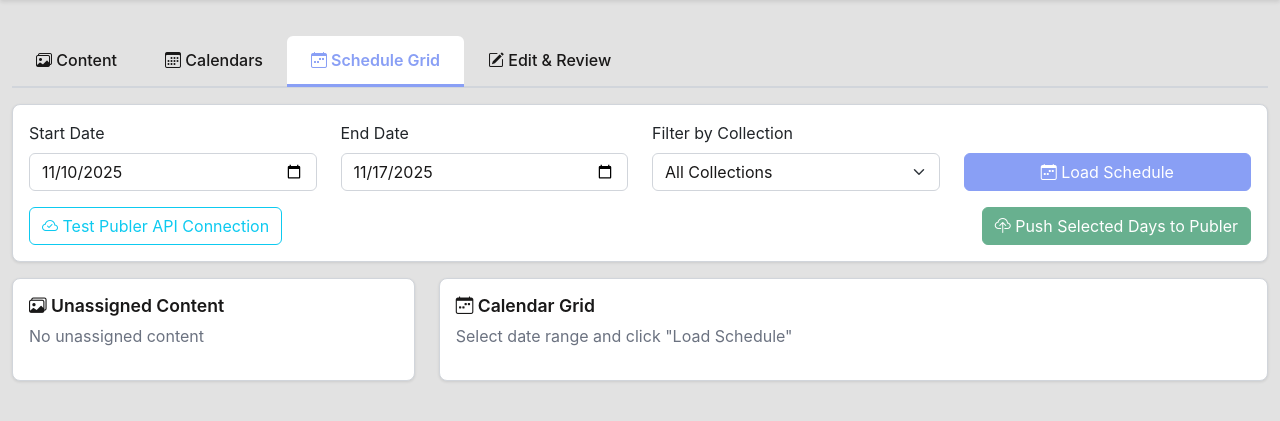
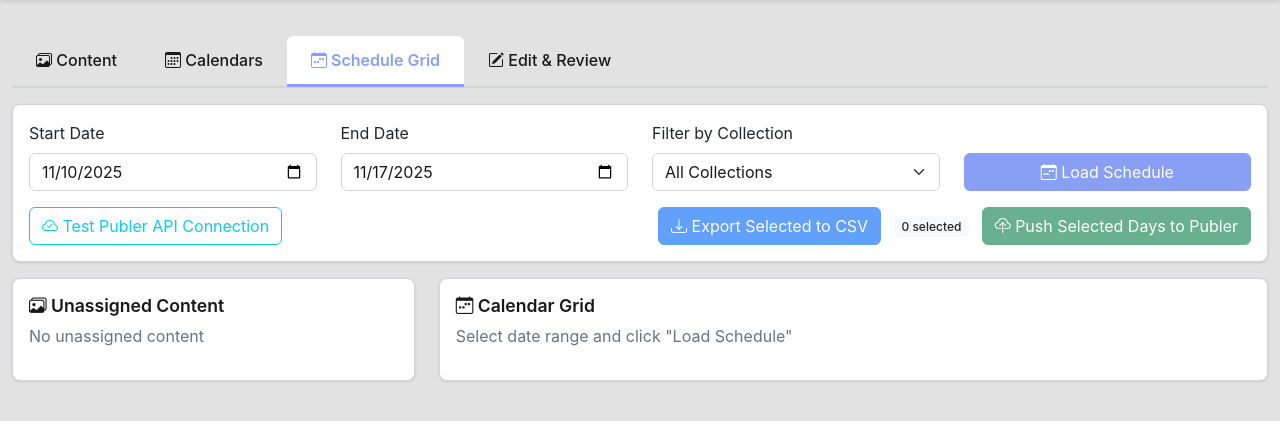
Before and after one commit to promptcreative/PromptPostPromote, a Flask app: page / in a window 1280 px wide, after a click on "Schedule Grid". Shown: the part 77-498 px from the top of the page. Run offline with Flask 3, Linux system fonts and the light colour scheme; some libraries are stand-ins or nearby versions.

Commit message:
Add ability to export selected schedule slots to a CSV file
Adds a new route `/schedule/export_csv` in `routes.py` to handle the export of selected calendar events to a CSV file compatible with Publer. Updates `main.js` to include functionality for selecting schedule slots, enabling an "Export Selected to CSV" button, and handling the export request. Modifies `index.html` to add the export button and display the count of selected slots.

Replit-Commit-Author: Agent
Replit-Commit-Session-Id: c53e1079-394f-4a13-980a-0422507bca97
Replit-Commit-Checkpoint-Type: intermediate_checkpoint
Replit-Commit-Event-Id: 2633c452-1330-44e8-b55e-a74e6cd5e4c0
Replit-Commit-Screenshot-Url: https://storage.googleapis.com/screenshot-production-us-central1/daa39abf-bd53-4c8c-ac30-b36954a131f3/c53e1079-394f-4a13-980a-0422507bca97/4h5ox19

```diff
--- a/routes.py
+++ b/routes.py
@@ -1487,6 +1487,85 @@ def delete_assignment(assignment_id):
         return jsonify({'error': str(e)}), 500
 
 
+@app.route('/schedule/export_csv', methods=['POST'])
+def export_schedule_csv():
+    """Export selected calendar events to Publer-compatible CSV"""
+    try:
+        data = request.get_json() or {}
+        event_ids = data.get('event_ids')
+
+        if not event_ids or not isinstance(event_ids, list):
+            return jsonify({'error': 'event_ids list required'}), 400
+
+        events = CalendarEvent.query.filter(CalendarEvent.id.in_(event_ids)).order_by(CalendarEvent.midpoint_time).all()
+
+        if not events:
+            return jsonify({'error': 'No events found'}), 404
+
+        output = StringIO()
+        writer = csv.writer(output)
+
+        writer.writerow([
+            'Date', 'Text', 'Link', 'Media URLs', 'Title', 'Labels',
+            'Alt text', 'Comments', 'Pin Board/Facebook Album/Google Category',
+            'Subtype', 'CTA', 'Reminder'
+        ])
+
+        for event in events:
+            assignments = EventAssignment.query.filter_by(calendar_event_id=event.id).all()
+
+            if assignments:
+                for assignment in assignments:
+                    image = Image.query.get(assignment.image_id)
+                    if image:
+                        text = image.text or image.instagram_first_comment or image.pinterest_description or ''
+                        title = image.painting_name or image.title or ''
+                        media_url = f"{request.url_root.rstrip('/')}/static/uploads/{image.stored_filename}"
+                        calendar_label = event.calendar.calendar_type if event.calendar else 'Calendar'
+
+                        writer.writerow([
+                            event.midpoint_time.strftime('%Y-%m-%d %H:%M'),
+                            text,
+                            '',
+                            media_url,
+                            title,
+                            calendar_label,
+                            image.alt_text or '',
+                            image.comments or '',
+                            image.pin_board_fb_album_google_category or '',
+                            image.post_subtype or '',
+                            image.cta or '',
+                            'FALSE'
+                        ])
+            else:
+                calendar_label = event.calendar.calendar_type if event.calendar else 'Calendar'
+                writer.writerow([
+                    event.midpoint_time.strftime('%Y-%m-%d %H:%M'),
+                    '[Content placeholder] Add your artwork and description here',
+                    '',
+                    '',
+                    '',
+                    calendar_label,
+                    '',
+                    'Engage with this post!||What do you think?',
+                    '',
+                    '',
+                    '',
+                    'FALSE'
+                ])
+
+        output.seek(0)
+        return send_file(
+            BytesIO(output.getvalue().encode('utf-8')),
+            mimetype='text/csv',
+            as_attachment=True,
+            download_name='publer_schedule.csv'
+        )
+
+    except Exception as e:
+        return jsonify({'error': str(e)}), 500
+
+
 @app.route('/api/unassigned_images', methods=['GET'])
 def get_unassigned_images():
     """Get images that haven't been assigned to any calendar slot"""
--- a/static/js/main.js
+++ b/static/js/main.js
@@ -1790,9 +1790,14 @@ document.addEventListener('DOMContentLoaded', function() {
     }
 
     // Schedule Grid functionality
+    let selectedEventIds = new Set();
+
     const loadScheduleBtn = document.getElementById('loadScheduleBtn');
     if (loadScheduleBtn) {
-        loadScheduleBtn.addEventListener('click', loadScheduleGrid);
+        loadScheduleBtn.addEventListener('click', () => {
+            selectedEventIds.clear();
+            loadScheduleGrid();
+        });
     }
 
     // Publer API Test
@@ -1805,6 +1810,12 @@ document.addEventListener('DOMContentLoaded', function() {
     const pushToPublerBtn = document.getElementById('pushToPublerBtn');
     if (pushToPublerBtn) {
         pushToPublerBtn.addEventListener('click', pushSelectedDaysToPubler);
+    }
+
+    // Export Selected to CSV
+    const exportScheduleBtn = document.getElementById('exportScheduleBtn');
+    if (exportScheduleBtn) {
+        exportScheduleBtn.addEventListener('click', exportSelectedSlotsToCSV);
     }
 
     async function testPublerAPI() {
@@ -2036,12 +2047,23 @@ document.addEventListener('DOMContentLoaded', function() {
                 const hasAssignments = event.total_assignments > 0;
                 const hasFilteredAssignments = event.assignments.length > 0;
 
+                const isChecked = selectedEventIds.has(event.event_id);
+
                 html += `
                     <div class="col-md-6 mb-3">
                         <div class="event-slot border rounded p-2 ${hasAssignments ? 'bg-light' : ''}"
                              data-event-id="${event.event_id}">
                             <div class="d-flex justify-content-between align-items-center mb-2">
-                                <strong>${event.time}</strong>
+                                <div class="form-check form-check-inline mb-0">
+                                    <input class="form-check-input event-checkbox" type="checkbox"
+                                           ${isChecked ? 'checked' : ''}
+                                           data-event-id="${event.event_id}"
+                                           data-day="${day.date}"
+                                           id="event-${event.event_id}">
+                                    <label class="form-check-label" for="event-${event.event_id}">
+                                        <strong>${event.time}</strong>
+                                    </label>
+                                </div>
                                 ${calendarBadge}
                             </div>
                             <div class="text-muted small mb-2">${event.summary || 'Calendar Event'}</div>
@@ -2110,12 +2132,99 @@ document.addEventListener('DOMContentLoaded', function() {
             });
         });
 
-        // Handle day checkbox changes
+        // Handle day checkbox changes for Publer push
         document.querySelectorAll('.day-checkbox').forEach(checkbox => {
             checkbox.addEventListener('change', updatePushButtonState);
         });
 
         updatePushButtonState();
+        attachScheduleCheckboxHandlers();
+        updateScheduleActions();
+    }
+
+    function attachScheduleCheckboxHandlers() {
+        document.querySelectorAll('.event-checkbox').forEach(cb => {
+            cb.addEventListener('change', () => {
+                const eventId = Number(cb.dataset.eventId);
+                const day = cb.dataset.day;
+                if (cb.checked) {
+                    selectedEventIds.add(eventId);
+                } else {
+                    selectedEventIds.delete(eventId);
+                }
+                syncDayCheckbox(day);
+                updateScheduleActions();
+            });
+        });
+
+        document.querySelectorAll('.day-checkbox').forEach(cb => {
+            cb.addEventListener('change', () => {
+                const day = cb.value;
+                const childCbs = document.querySelectorAll(`.event-checkbox[data-day="${day}"]`);
+                childCbs.forEach(child => {
+                    child.checked = cb.checked;
+                    const eventId = Number(child.dataset.eventId);
+                    if (cb.checked) {
+                        selectedEventIds.add(eventId);
+                    } else {
+                        selectedEventIds.delete(eventId);
+                    }
+                });
+                updateScheduleActions();
+            });
+        });
+    }
+
+    function syncDayCheckbox(day) {
+        const dayCb = document.querySelector(`.day-checkbox[value="${day}"]`);
+        if (!dayCb) return;
+        const children = Array.from(document.querySelectorAll(`.event-checkbox[data-day="${day}"]`));
+        const checked = children.filter(cb => cb.checked).length;
+        dayCb.checked = checked === children.length && checked > 0;
+        dayCb.indeterminate = checked > 0 && checked < children.length;
+    }
+
+    function updateScheduleActions() {
+        const exportBtn = document.getElementById('exportScheduleBtn');
+        if (exportBtn) {
+            const count = selectedEventIds.size;
+            exportBtn.disabled = count === 0;
+            const badge = document.getElementById('selectedSlotCount');
+            if (badge) {
+                badge.textContent = `${count} selected`;
+            }
+        }
+    }
+
+    async function exportSelectedSlotsToCSV() {
+        if (selectedEventIds.size === 0) return;
+        const btn = document.getElementById('exportScheduleBtn');
+        const originalHtml = btn.innerHTML;
+        btn.disabled = true;
+        btn.innerHTML = '<i class="bi bi-hourglass-split"></i> Exporting...';
+        try {
+            const response = await fetch('/schedule/export_csv', {
+                method: 'POST',
+                headers: { 'Content-Type': 'application/json' },
+                body: JSON.stringify({ event_ids: Array.from(selectedEventIds) })
+            });
+            if (!response.ok) throw new Error('Export failed');
+            const blob = await response.blob();
+            const url = window.URL.createObjectURL(blob);
+            const link = document.createElement('a');
+            link.href = url;
+            link.download = 'publer_schedule.csv';
+            document.body.appendChild(link);
+            link.click();
+            link.remove();
+            window.URL.revokeObjectURL(url);
+            showMessage('CSV exported successfully!', 'success');
+        } catch (error) {
+            showMessage('Export failed: ' + error.message, 'danger');
+        } finally {
+            btn.disabled = selectedEventIds.size === 0;
+            btn.innerHTML = originalHtml;
+        }
     }
 
     function updatePushButtonState() {
--- a/templates/index.html
+++ b/templates/index.html
@@ -192,13 +192,17 @@
                     </div>
                 </div>
                 <div class="row mt-3">
-                    <div class="col-md-6">
+                    <div class="col-md-4">
                         <button class="btn btn-outline-info" id="testPublerBtn">
                             <i class="bi bi-cloud-check"></i> Test Publer API Connection
                         </button>
                     </div>
-                    <div class="col-md-6 text-end">
-                        <button class="btn btn-success" id="pushToPublerBtn" disabled>
+                    <div class="col-md-8 text-end">
+                        <button class="btn btn-primary" id="exportScheduleBtn" disabled>
+                            <i class="bi bi-download"></i> Export Selected to CSV
+                        </button>
+                        <span id="selectedSlotCount" class="badge bg-light text-dark ms-2">0 selected</span>
+                        <button class="btn btn-success ms-2" id="pushToPublerBtn" disabled>
                             <i class="bi bi-cloud-upload"></i> Push Selected Days to Publer
                         </button>
                     </div>
```
Also changed, not shown: 1 other file.
